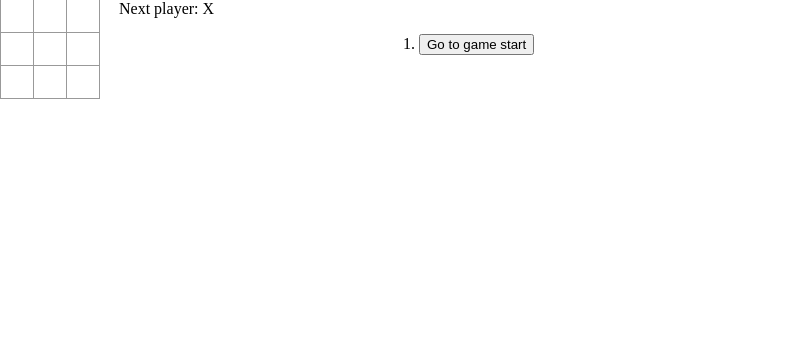
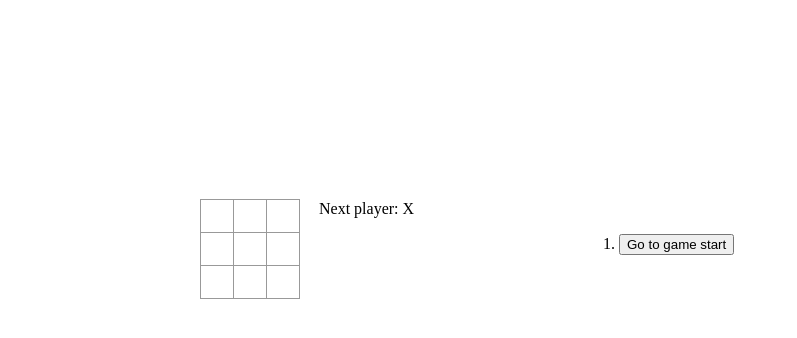
Before and after one commit to TzuCChan/Tic-Tac-Toe-React, a React (Create React App) app: page / in a window 1280 px wide. Shown: the top 338 px of the page, without its empty margins (0-797 px from the left). Built offline with nearby package versions, Linux system fonts and the light colour scheme.

Commit message:
change css

```diff
--- a/src/index.css
+++ b/src/index.css
@@ -47,7 +47,7 @@ ol, ul {
 
 body {
   font: 0px;
-  margin: 0px;
+  margin: 200px;
 }
 
 /* code {
```
